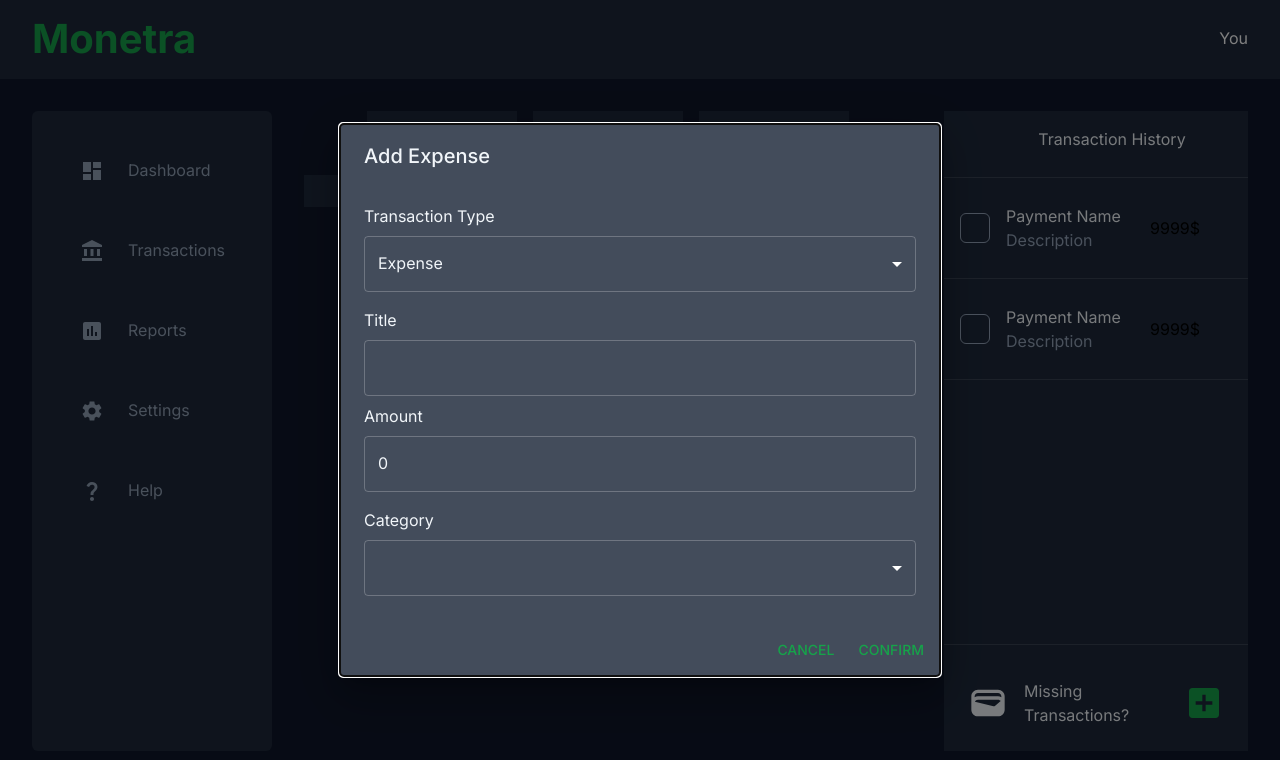
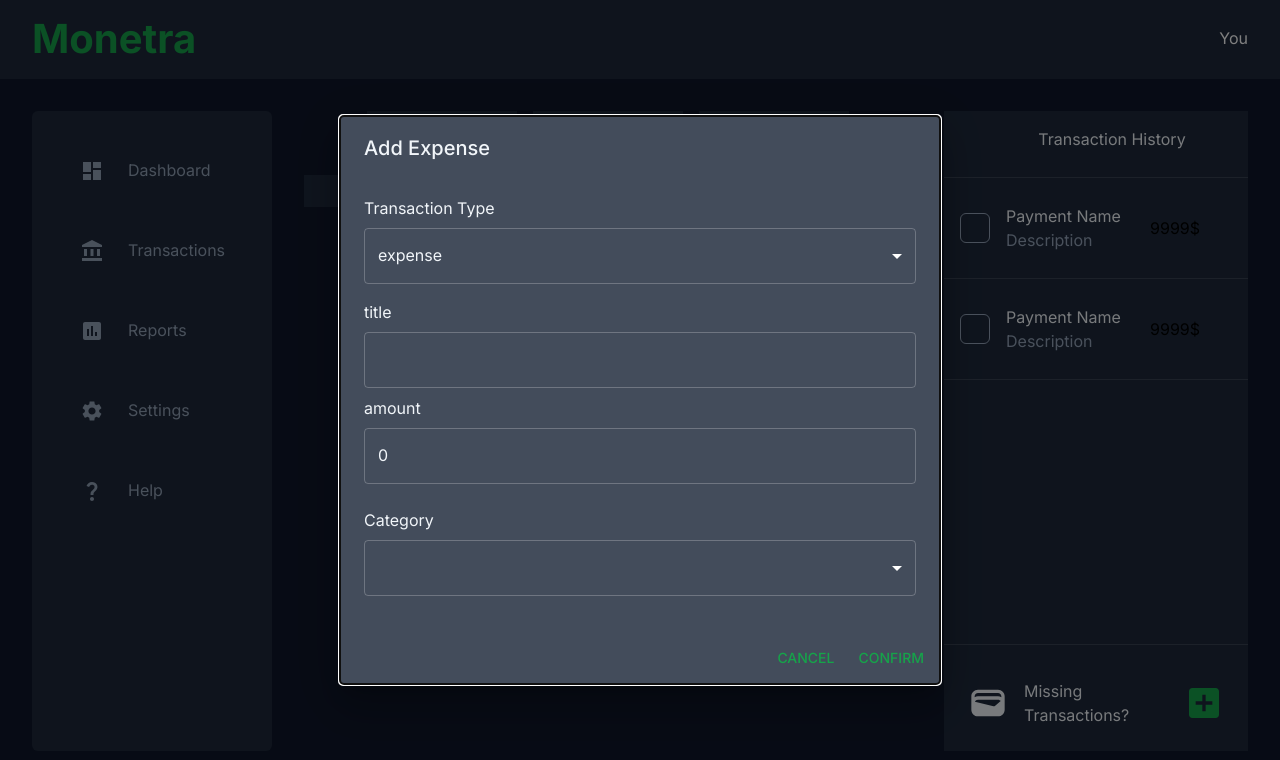
Before and after one commit to abdullah-zeinalabdin/monetra, a React (Vite) app: page / in a window 1280 px wide. Both pictures are taken after a click on the icon 1204 px from the left and 702 px from the top of the page. Shown: the top 760 px of the page. Built offline with nearby package versions, Linux system fonts and the light colour scheme; some icons are missing.

Commit message:
refactor: Split dialog into reusable components

```diff
--- a/src/dashboard/Dashboard.tsx
+++ b/src/dashboard/Dashboard.tsx
@@ -3,7 +3,7 @@ import { Stack } from "@mui/material";
 import SidePages from "./sidePages/SidePages";
 import StatsContainer from "./stats/StatsContainer";
 import TransactionContainer from "./transactions/TransactionCotainer";
-import FormDialog from './transactions/FormDialog';
+import FormDialog from './transactions/formDialog/FormDialog';
 
 export default function Dashboard() {
     const [open, setOpen] = useState(false);
--- a/src/dashboard/transactions/FormDialog.tsx
+++ /dev/null
@@ -1,88 +0,0 @@
-import { Dialog, DialogActions, DialogContent, DialogTitle, Stack, Button, Typography } from '@mui/material';
-import Box from '@mui/material/Box';
-import FormControl from '@mui/material/FormControl';
-import Select from '@mui/material/Select';
-import type { SelectChangeEvent } from '@mui/material/Select';
-import MenuItem from '@mui/material/MenuItem';
-import { useState } from 'react'
-import type { TransactionType } from '../../types/transaction';
-import TextField from '@mui/material/TextField';
-type Props = {
-    open: boolean;
-    handleClose: () => void;
-}
-type FormState = {
-    type: TransactionType;
-    title: string;
-    amount: number;
-    category: string;
-}
-
-type MyFormEvents = React.ChangeEvent<HTMLInputElement | HTMLTextAreaElement> | SelectChangeEvent;
-export default function FormDialog({ open, handleClose }: Props) {
-    const [form, setForm] = useState<FormState>({
-        type: "expense",
-        title: "",
-        amount: 0,
-        category: "",
-    });
-    const handleChange = (event: MyFormEvents) => {
-        const { name, value } = event.target;
-        setForm(prev => ({...prev, [name as string]: name === "amount" ? Number(value) : value}));
-    };
-    return (
-        <Dialog open={open}
-        sx={{
-            "& .MuiPaper-root": {
-                width: "50vw",
-            },
-        }}
-        >
-            <DialogTitle>Add Expense</DialogTitle>
-            <DialogContent sx={{overflow: 'hidden'}}>
-                <Box id="transaction-form" component="form" sx={{ display: 'flex', flexDirection: 'column', alignItems: 'center'}}>
-                    <FormControl sx={{ m: 2, minWidth: '100%'}}>
-                        <Typography mb={1} color='text.primary'>Transaction Type</Typography>
-                        <Select
-                            name="type"
-                            value={form.type}
-                            onChange={handleChange}
-                            fullWidth
-                        >
-                            <MenuItem value={"expense"}>Expense</MenuItem>
-                            <MenuItem value={"income"}>Income</MenuItem>
-                        </Select>
-                    </FormControl>
-                    <Stack width="100%" mb={1}>
-                        <Typography mb={1} color='text.primary'>Title</Typography>
-                        <TextField name="title" fullWidth variant="outlined" value={form.title} onChange={handleChange} />
-                    </Stack>
-                    <Stack width="100%" mb={1}>
-                        <Typography mb={1} color='text.primary'>Amount</Typography>
-                        <TextField name="amount" type="number" fullWidth variant="outlined" value={form.amount} onChange={handleChange} />
-                    </Stack>
-                    <FormControl sx={{ m: 1, minWidth: '100%' }}>
-                        <Typography mb={1} color='text.primary'>Category</Typography>
-                        <Select
-                            name="category"
-                            value={form.category}
-                            onChange={handleChange}
-                            fullWidth
-                        >
-                            <MenuItem value={"food"}>Food</MenuItem>
-                            <MenuItem value={"socialLife"}>Social Life</MenuItem>
-                            <MenuItem value={"medical"}>Medical</MenuItem>
-                            <MenuItem value={"transport"}>Transport</MenuItem>
-                        </Select>
-                    </FormControl>
-                </Box>
-            </DialogContent>
-            <DialogActions>
-                <Button onClick={handleClose}>Cancel</Button>
-                <Button type="submit" form="transaction-form">
-                    Confirm
-                </Button>
-            </DialogActions>
-        </Dialog>
-    )
-}
--- /dev/null
+++ b/src/dashboard/transactions/formDialog/FormDialog.tsx
@@ -0,0 +1,49 @@
+import { Dialog, DialogActions, DialogTitle, Button } from '@mui/material'
+import type { SelectChangeEvent } from '@mui/material/Select'
+import { useState } from 'react'
+import type { TransactionType } from '../../../types/transaction'
+import FormDialogContent from './FormDialogContent'
+
+type Props = {
+    open: boolean;
+    handleClose: () => void;
+}
+
+export type FormState = {
+    type: TransactionType;
+    title: string;
+    amount: number;
+    category: string;
+}
+
+export type MyFormEvents<T = string | number> = React.ChangeEvent<HTMLInputElement | HTMLTextAreaElement> | SelectChangeEvent<T>;
+export default function FormDialog({ open, handleClose }: Props) {
+    const [form, setForm] = useState<FormState>({
+        type: "expense",
+        title: "",
+        amount: 0,
+        category: "",
+    });
+    const handleChange = (event: MyFormEvents) => {
+        const { name, value } = event.target;
+        setForm(prev => ({...prev, [name as string]: name === "amount" ? Number(value) : value}));
+    };
+    return (
+        <Dialog open={open}
+        sx={{
+            "& .MuiPaper-root": {
+                width: "50vw",
+            },
+        }}
+        >
+            <DialogTitle>Add Expense</DialogTitle>
+            <FormDialogContent form={form} handleChange={handleChange}/>
+            <DialogActions>
+                <Button onClick={handleClose}>Cancel</Button>
+                <Button type="submit" form="transaction-form">
+                    Confirm
+                </Button>
+            </DialogActions>
+        </Dialog>
+    )
+}
--- /dev/null
+++ b/src/dashboard/transactions/formDialog/FormDialogContent.tsx
@@ -0,0 +1,22 @@
+import { Box, DialogContent } from "@mui/material";
+import type { FormState, MyFormEvents } from "./FormDialog";
+import FormDialogSelect from "./FormDialogSelect";
+import FormDialogText from "./FormDialogText";
+type Props = {
+    form: FormState
+    handleChange: (event: MyFormEvents) => void;
+}
+export default function FormDialogContent({ form, handleChange }: Props) {
+    const typeOptions: string[] = ["expense", "income"];
+    const categoryOptions: string[] = ["food", "social Life", "medical", "transport"];
+    return (
+        <DialogContent sx={{overflow: 'hidden'}}>
+            <Box id="transaction-form" component="form" sx={{ display: 'flex', flexDirection: 'column', alignItems: 'center'}}>
+                <FormDialogSelect title={"Transaction Type"} name={"type"} options={typeOptions} form={form} handleChange={handleChange}/>
+                <FormDialogText title="title" form={form} handleChange={handleChange} />
+                <FormDialogText title="amount" form={form} handleChange={handleChange} />
+                <FormDialogSelect title={"Category"} name={"category"} options={categoryOptions} form={form} handleChange={handleChange}/>
+            </Box>
+        </DialogContent>
+    )
+}
--- /dev/null
+++ b/src/dashboard/transactions/formDialog/FormDialogSelect.tsx
@@ -0,0 +1,28 @@
+import { FormControl, Typography, MenuItem, Select } from "@mui/material";
+import type { FormState, MyFormEvents } from "./FormDialog";
+type Props = {
+    title: string;
+    name: keyof FormState;
+    options: string[];
+    form: FormState;
+    handleChange: (event: MyFormEvents) => void;
+}
+export default function FormDialogSelect( { title, name, options, form, handleChange }: Props) {
+    return (
+        <FormControl sx={{ m: 2, minWidth: '100%'}}>
+            <Typography mb={1} color='text.primary'>{title}</Typography>
+            <Select
+                name={name}
+                value={form[name]}
+                onChange={handleChange}
+                fullWidth
+                >
+                    {options.map((option) => {
+                        return (
+                            <MenuItem value={option}>{option}</MenuItem>
+                        )
+                    })}
+            </Select>
+        </FormControl>
+    )
+}
--- /dev/null
+++ b/src/dashboard/transactions/formDialog/FormDialogText.tsx
@@ -0,0 +1,15 @@
+import { Typography, Stack, TextField } from "@mui/material";
+import type { FormState, MyFormEvents } from "./FormDialog";
+type Props = {
+    title: keyof FormState;
+    form: FormState;
+    handleChange: (event: MyFormEvents) => void;
+}
+export default function FormDialogText( { title, form, handleChange }: Props) {
+    return (
+        <Stack width="100%" mb={1}>
+            <Typography mb={1} color='text.primary'>{title}</Typography>
+            <TextField name="title" fullWidth variant="outlined" value={form[title]} onChange={handleChange} />
+        </Stack>
+    )
+}
```
